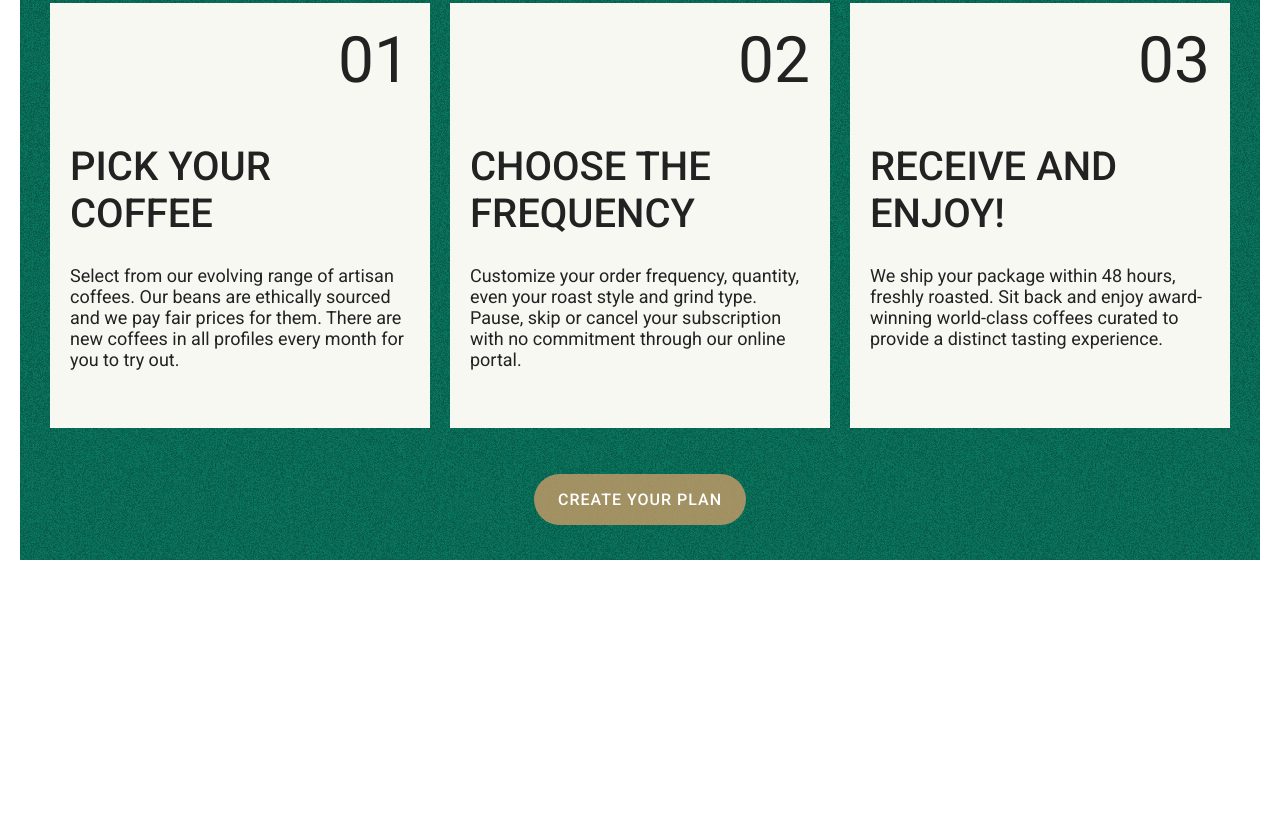
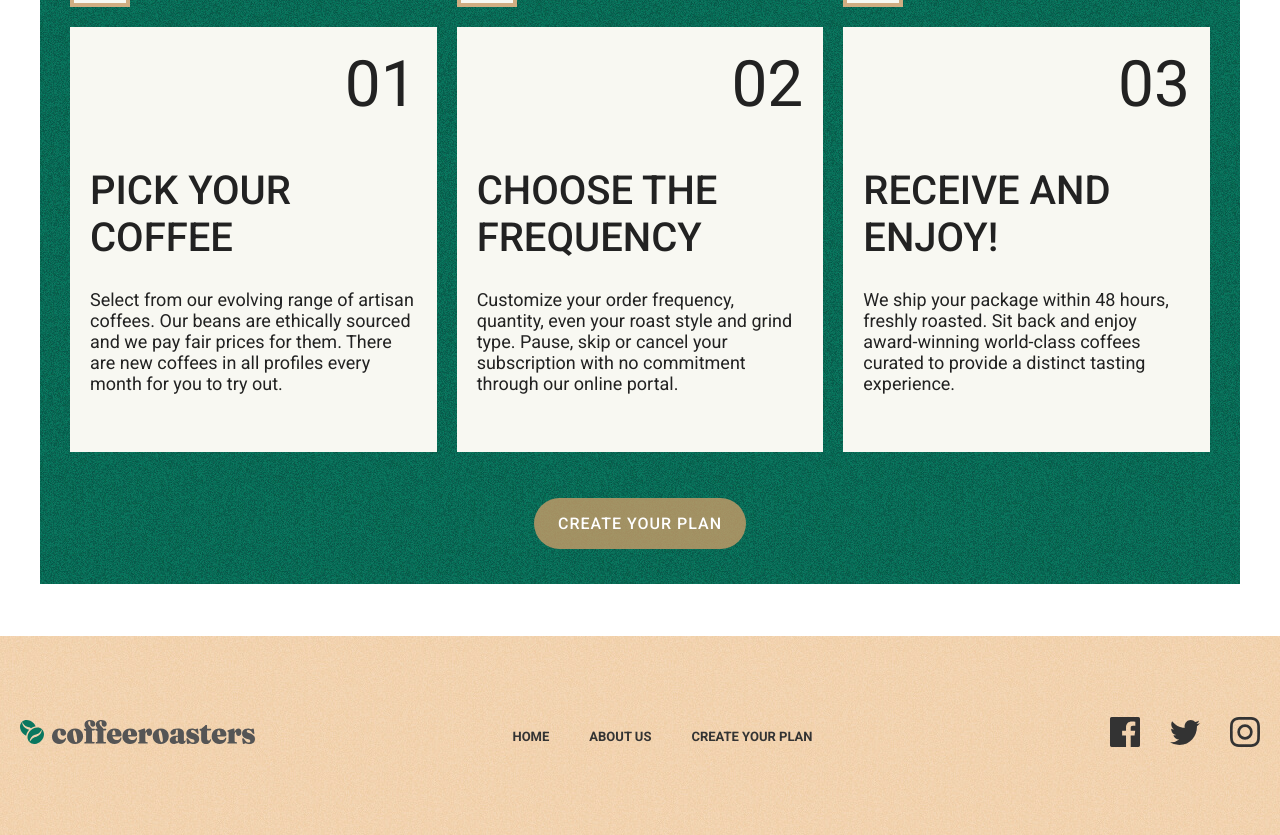
Before and after one commit to HolikovJ16071997/Coffeeroasters, a plain HTML site: page index.html in a window 1280 px wide. Shown: the part 3751-4586 px from the top of the page. Before the commit the page ends 4363 px from the top, so only its background shows below. Drawn offline with Linux system fonts and the light colour scheme.

Commit message:
footer_new

```diff
--- a/css/style.css
+++ b/css/style.css
@@ -431,6 +431,38 @@ img{
     font-size: 18px;
     line-height: normal;
 }
+/* site_footer */
+
+.site_footer {
+    padding-top: 65px;
+    padding-bottom: 65px;
+    background: url(../img/fon.jpg) repeat;
+}
+.site_footer_container {
+    display: flex;
+    align-items: center;
+    justify-content: space-between;
+
+}
+
+.socials {
+    display: flex;
+    align-items: center;
+    list-style: none;
+}
+.socials_item:not(:last-child) {
+    margin-right: 30px;
+
+}
+.socials_link {
+    color: #333;
+}
+.socials_link:hover{
+    color:var(--accent_color_green)
+}
+.socials_link:active {
+    color:var(--accent_color_green_80)
+}
 
 /* retina */
 @media
--- a/index.html
+++ b/index.html
@@ -8,6 +8,7 @@
     <!-- styles -->
     <link rel="stylesheet" href="css/normalize.css">
     <link rel="stylesheet" href="css/style.css">
+
 </head>
 
 <body>
@@ -126,8 +127,7 @@
                         </li>
                     </ul>
                 </div>
-            </div>
-        </sectiom>
+           tiom>
         <!-- how_it_works -->
         <section class="how_it_works">
             <div class="container">
@@ -173,6 +173,48 @@
             </div>
         </section>
     </main>
+    <!-- site_footer -->
+    <footer class="site_footer">
+        <div class="site_footer_container container">
+            <a class="site_footer_logo_link" href="">
+                <img class="site_footer_logo_img" src= "img/coffeeroasters.svg" alt="logo_img" width="">
+            </a>
+            <div class="sitenav sitenav_medium_font">
+                <ul class="sitenav_list">
+                        <li class="sitenav_item"><a class="sitenav_link" href="#">HOME</a></li>
+                        <li class="sitenav_item"><a class="sitenav_link" href="#">ABOUT US</a></li>
+                        <li class="sitenav_item"><a class="sitenav_link" href="#">Create your plan</a></li>
+                </ul>
+            </div>
+            <div class="site_footer_socials">
+                <ul class="socials">
+                    <li class="socials_item">
+                        <a class="socials_link" href="#" target="_blank" >
+                            <svg width="30" height="30" fill="none" xmlns="http://www.w3.org/2000/svg">
+                                <path d="M28.344 0H1.656C.741 0 0 .741 0 1.656v26.689C0 29.259.741 30 1.656 30h14.369V18.383h-3.91v-4.528h3.91v-3.339c0-3.875 2.366-5.985 5.824-5.985 1.656 0 3.078.124 3.494.179v4.05l-2.398.001c-1.88 0-2.244.894-2.244 2.204v2.891h4.484l-.584 4.528h-3.9V30h7.645C29.26 30 30 29.259 30 28.344V1.656C30 .741 29.259 0 28.344 0Z"
+                                fill="currentColor"/></svg>
+                        </a>
+                    </li>
+                    <li class="socials_item">
+                        <a class="socials_link" href="#" target="_blank" >
+                            <svg width="30" height="25" fill="none" xmlns="http://www.w3.org/2000/svg">
+                                <path d="M30 2.96c-1.104.502-2.29.84-3.535.993A6.296 6.296 0 0 0 29.171.461a12.145 12.145 0 0 1-3.909 1.532A6.075 6.075 0 0 0 20.77 0c-3.974 0-6.894 3.802-5.996 7.748C9.66 7.486 5.125 4.973 2.089
+                                1.155.476 3.99 1.252 7.702 3.993 9.58a6.014 6.014 0 0 1-2.787-.79c-.067
+                                2.925 1.977 5.66 4.936 6.269a6.02 6.02 0 0 1-2.78.107c.783 2.508 3.056 4.332 5.75 4.383A12.156 12.156 0 0 1 0 22.165 17.112 17.112 0 0 0 9.435 25c11.428 0 17.884-9.897 17.494-18.773A12.713
+                                12.713 0 0 0 30 2.96Z" fill="currentColor"/></svg>
+                        </a>
+                    </li>
+                    <li class="socials_item">
+                        <a class="socials_link" href="#" target="_blank" >
+                            <svg width="30" height="30" fill="none" xmlns="http://www.w3.org/2000/svg">
+                                <path fill-rule="evenodd" clip-rule="evenodd" d="M15 0c-4.074 0-4.584.018-6.184.09C3.37.34.341 3.362.091 8.815.018 10.416 0 10.926 0 15s.018 4.585.09 6.185c.25 5.448 3.272 8.475 8.725 8.725 1.601.073 2.111.09 6.185.09s4.585-.017 6.185-.09c5.443-.25 8.478-3.273 8.724-8.725.074-1.6.091-2.111.091-6.185s-.017-4.584-.09-6.184C29.665 3.374 26.639.341 21.186.091 19.585.018 19.074 0 15 0Zm0 2.704c4.005 0 4.48.015 6.063.087 4.065.185 5.963 2.114 6.148 6.15.073 1.58.087 2.055.087 6.06 0 4.007-.015 4.48-.087 6.062-.186 4.03-2.08 5.963-6.148 6.148-1.583.073-2.055.088-6.063.088-4.005 0-4.48-.015-6.061-.088-4.075-.186-5.964-2.123-6.149-6.15-.072-1.58-.087-2.055-.087-6.06 0-4.006.016-4.48.087-6.062.186-4.034 2.08-5.964 6.149-6.149 1.582-.071 2.056-.086 6.061-.086ZM7.297 15a7.703 7.703 0 1 1 15.406 0 7.703 7.703 0 0 1-15.406 0ZM15 20a5 5 0 1 1 0-10 5 5 0 0 1 0 10Zm6.
+                                206-13.007a1.8 1.8 0 1 1 3.601.002 1.8 1.8 0 0 1-3.6-.002Z" fill="currentColor"/></svg>
+                        </a>
+                    </li>
+                </ul>
+            </div>
+        </div>
+    </footer>
    <script src="js/main.js"></script>
 </body>
 </html>
```
Also changed, not shown: img/icon_feccbok.svg (added), img/icon_instagram.svg (added), img/icon_twitr.svg (added).
